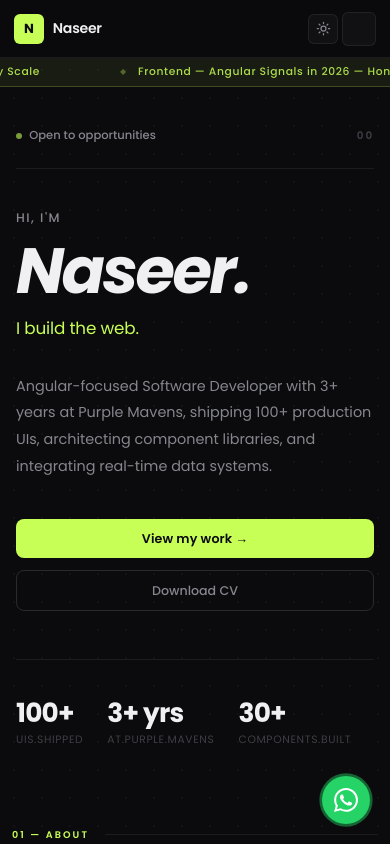
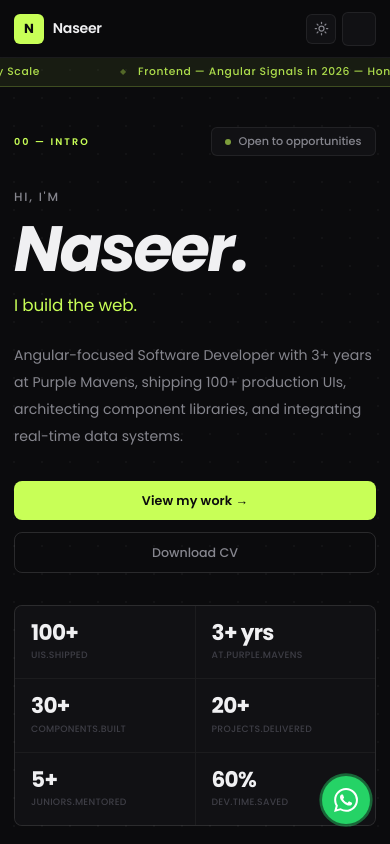
Before and after one commit to NaseerAhmad-dev/dev_portfolio, an Angular app: page / in a window 390 px wide. Shown: the top 844 px of the page. Built offline with nearby package versions, Linux system fonts and the light colour scheme.

Commit message:
updated changes

```diff
--- a/src/app/components/hero/hero.component.html
+++ b/src/app/components/hero/hero.component.html
@@ -1,13 +1,18 @@
 <section class="hero" id="home" *ngIf="hero">
 
-  <header class="hero-header">
+  <!-- ── top bar: kicker + line + status badge ── -->
+  <div class="hero-top">
+    <div class="hero-label">
+      <span class="hero-kicker">00 — intro</span>
+      <div class="hero-label-line"></div>
+    </div>
     <span class="hero-status">
       <span class="hero-dot"></span>{{ availableText }}
     </span>
-    <span class="hero-index">00</span>
-  </header>
+  </div>
 
-  <div class="hero-copy">
+  <!-- ── main copy ──────────────────────────────── -->
+  <div class="hero-body">
     <span class="hero-greeting">{{ hero.titleLine1 }}</span>
     <h1 class="hero-name">{{ hero.titleLine2 }}</h1>
     <span class="hero-role">{{ hero.titleLine3 }}</span>
@@ -20,8 +25,7 @@
     <button class="btn-glass">{{ hero.ctaSecondary }}</button>
   </div>
 
-  <hr class="hero-rule">
-
+  <!-- ── stats grid (matches certs / skills card pattern) ── -->
   <div class="hero-stats">
     <div class="hero-stat" *ngFor="let s of hero.stats">
       <span class="hero-stat-val">{{ s.value }}</span>
--- a/src/app/components/hero/hero.component.scss
+++ b/src/app/components/hero/hero.component.scss
@@ -1,6 +1,6 @@
 @keyframes pulse {
   0%, 100% { opacity: 1 }
-  50% { opacity: .3 }
+  50%       { opacity: .3 }
 }
 
 @keyframes slideIn {
@@ -19,23 +19,53 @@
   animation: slideIn .65s ease both;
 }
 
-/* ── header bar ────────────────────────────── */
-.hero-header {
+/* ── top bar ─────────────────────────────────── */
+.hero-top {
   display: flex;
+  align-items: center;
   justify-content: space-between;
-  align-items: center;
-  padding-bottom: 1.5rem;
-  margin-bottom: 3.5rem;
-  border-bottom: 1px solid var(--border);
+  gap: 1.25rem;
+  margin-bottom: 3rem;
 }
 
+.hero-label {
+  display: flex;
+  align-items: center;
+  gap: 1rem;
+  flex: 1;
+  min-width: 0;
+}
+
+.hero-kicker {
+  font-size: .6rem;
+  font-weight: 600;
+  color: var(--accent);
+  letter-spacing: .22em;
+  text-transform: uppercase;
+  white-space: nowrap;
+}
+
+.hero-label-line {
+  flex: 1;
+  height: 1px;
+  background: var(--border);
+}
+
+/* status badge — same glass style as nav pill */
 .hero-status {
   display: inline-flex;
   align-items: center;
   gap: .45rem;
-  font-size: .72rem;
+  font-size: .7rem;
   font-weight: 500;
   color: var(--text2);
+  white-space: nowrap;
+  padding: .32rem .85rem;
+  border: 1px solid var(--border);
+  border-radius: var(--r2);
+  background: var(--bg2);
+  flex-shrink: 0;
+  transition: border-color .2s, color .2s;
 }
 
 .hero-dot {
@@ -47,24 +77,17 @@
   animation: pulse 2.2s ease-in-out infinite;
 }
 
-.hero-index {
-  font-size: .65rem;
-  font-weight: 600;
-  color: var(--text3);
-  letter-spacing: .18em;
-}
-
-/* ── main copy ─────────────────────────────── */
-.hero-copy { margin-bottom: 2rem }
+/* ── main copy ───────────────────────────────── */
+.hero-body { margin-bottom: 1.5rem }
 
 .hero-greeting {
   display: block;
-  font-size: .78rem;
+  font-size: .75rem;
   font-weight: 500;
   color: var(--text2);
-  letter-spacing: .12em;
+  letter-spacing: .15em;
   text-transform: uppercase;
-  margin-bottom: .9rem;
+  margin-bottom: .85rem;
 }
 
 .hero-name {
@@ -74,57 +97,59 @@
   line-height: .92;
   letter-spacing: -.04em;
   color: var(--text);
-  margin-bottom: .9rem;
+  margin-bottom: .85rem;
 }
 
 .hero-role {
   display: block;
-  font-size: clamp(1.05rem, 2.4vw, 1.45rem);
+  font-size: clamp(1.05rem, 2.4vw, 1.4rem);
   font-weight: 400;
   color: var(--accent);
   letter-spacing: -.01em;
 }
 
-/* ── subtitle ──────────────────────────────── */
+/* ── subtitle ────────────────────────────────── */
 .hero-sub {
-  font-size: .9rem;
+  font-size: .88rem;
   color: var(--text2);
   font-weight: 400;
-  max-width: 500px;
-  line-height: 1.85;
-  margin-bottom: 2.5rem;
+  max-width: 520px;
+  line-height: 1.9;
+  margin-bottom: 2rem;
 }
 
-/* ── actions ───────────────────────────────── */
+/* ── actions ─────────────────────────────────── */
 .hero-actions {
   display: flex;
   gap: .75rem;
   flex-wrap: wrap;
-  margin-bottom: 3rem;
+  margin-bottom: 2.75rem;
 }
 
-/* ── divider ───────────────────────────────── */
-.hero-rule {
-  border: none;
-  border-top: 1px solid var(--border);
-  margin-bottom: 2.5rem;
-}
-
-/* ── stats ─────────────────────────────────── */
+/* ── stats grid — mirrors certs/skills card pattern ── */
 .hero-stats {
-  display: flex;
-  gap: 3.5rem;
-  flex-wrap: wrap;
+  display: grid;
+  grid-template-columns: repeat(3, 1fr);
+  gap: 1px;
+  background: var(--border);
+  border: 1px solid var(--border);
+  border-radius: var(--r);
+  overflow: hidden;
 }
 
 .hero-stat {
+  background: var(--bg2);
+  padding: 1.25rem 1.5rem;
   display: flex;
   flex-direction: column;
-  gap: .35rem;
+  gap: .3rem;
+  transition: background .2s;
+
+  &:hover { background: var(--bg3) }
 }
 
 .hero-stat-val {
-  font-size: 2rem;
+  font-size: 1.6rem;
   font-weight: 700;
   color: var(--text);
   line-height: 1;
@@ -132,33 +157,49 @@
 }
 
 .hero-stat-lbl {
-  font-size: .67rem;
+  font-size: .6rem;
   color: var(--text3);
-  font-weight: 400;
+  font-weight: 500;
   letter-spacing: .06em;
   text-transform: uppercase;
 }
 
-/* ── responsive ────────────────────────────── */
+/* ── responsive ──────────────────────────────── */
 @media (max-width: 680px) {
   .hero {
     padding: 2.5rem .875rem 2rem;
     min-height: auto;
   }
 
+  .hero-top { margin-bottom: 2rem }
+
+  .hero-label-line { display: none }
+
   .hero-name { font-size: clamp(3.8rem, 18vw, 5.5rem) }
 
-  .hero-stats { gap: 2rem }
+  .hero-actions { margin-bottom: 2rem }
 
-  .hero-header { margin-bottom: 2.5rem }
+  /* 2×3 → keep 3 cols but tighten padding */
+  .hero-stat { padding: 1rem .875rem }
+  .hero-stat-val { font-size: 1.3rem }
+  .hero-stat-lbl { font-size: .55rem; letter-spacing: .03em }
+}
+
+@media (max-width: 480px) {
+  /* collapse to 2 columns so labels don't truncate */
+  .hero-stats { grid-template-columns: repeat(2, 1fr) }
+  .hero-stat { padding: 1rem }
+  .hero-stat-val { font-size: 1.35rem }
+  .hero-stat-lbl { font-size: .58rem }
 }
 
 @media (max-width: 400px) {
-  .hero { padding: 2.5rem 1rem 2rem }
   .hero-name { font-size: clamp(3rem, 18vw, 4rem) }
-  .hero-stats { gap: 1.5rem }
-  .hero-stat-val { font-size: 1.65rem }
-  .hero-actions { flex-direction: column; align-items: stretch }
-  .hero-actions .btn-glow,
-  .hero-actions .btn-glass { text-align: center }
+
+  .hero-actions {
+    flex-direction: column;
+    align-items: stretch;
+
+    .btn-glow, .btn-glass { text-align: center }
+  }
 }
--- a/src/app/components/nav/nav.component.html
+++ b/src/app/components/nav/nav.component.html
@@ -1,4 +1,6 @@
 <nav [class.menu-open]="menuOpen">
+
+  <!-- left: logo -->
   <a class="logo-wrap" routerLink="/" (click)="closeMenu()">
     <div class="logo-mark">N</div>
     <div class="logo-text">
@@ -7,12 +9,13 @@
     </div>
   </a>
 
-  <div class="nav-right">
+  <!-- center: nav links -->
   <div class="nav-links" [class.open]="menuOpen">
     <a *ngFor="let l of navLinks" [href]="l.href" (click)="closeMenu()">{{ l.label }}</a>
     <a routerLink="/blog" routerLinkActive="active" class="nav-blog-pill" (click)="closeMenu()">Blog</a>
   </div>
 
+  <!-- right: theme toggle + hamburger -->
   <div class="nav-end">
     <button
       class="theme-toggle"
@@ -37,7 +40,7 @@
       <span></span>
     </button>
   </div>
-  </div>
+
 </nav>
 
 <div class="nav-backdrop" [class.visible]="menuOpen" (click)="closeMenu()"></div>
--- a/src/app/components/nav/nav.component.scss
+++ b/src/app/components/nav/nav.component.scss
@@ -14,7 +14,7 @@ nav {
   transition: background .35s ease, border-color .25s ease;
 }
 
-/* ── logo ───────────────────────────────────── */
+/* ── logo (left zone) ───────────────────────── */
 .logo-wrap {
   display: flex;
   align-items: center;
@@ -22,6 +22,7 @@ nav {
   cursor: pointer;
   text-decoration: none;
   flex-shrink: 0;
+  min-width: 130px;
 }
 
 .logo-mark {
@@ -57,35 +58,33 @@ nav {
 }
 
 .logo-role {
-  font-size: .64rem;
+  font-size: .62rem;
   font-weight: 400;
   color: var(--text3);
   transition: color .2s;
 }
 
-/* ── right wrapper ──────────────────────────── */
-.nav-right {
+/* ── links (center zone) ────────────────────── */
+.nav-links {
   display: flex;
   align-items: center;
-  gap: .5rem;
-}
-
-/* ── links row ──────────────────────────────── */
-.nav-links {
-  display: flex;
-  gap: .1rem;
-  align-items: center;
+  gap: .05rem;
+  /* true centering between logo and end */
+  position: absolute;
+  left: 50%;
+  transform: translateX(-50%);
 }
 
 .nav-links a {
   text-decoration: none;
-  font-size: .76rem;
+  font-size: .75rem;
   font-weight: 500;
   color: var(--text2);
-  padding: .4rem .9rem;
+  padding: .38rem .8rem;
   border-radius: var(--r2);
   transition: color .15s, background .15s;
   cursor: pointer;
+  white-space: nowrap;
 
   &:hover { color: var(--text); background: var(--bg2) }
 }
@@ -96,15 +95,19 @@ nav {
   color: var(--accent) !important;
   border: 1px solid var(--accent-border) !important;
   font-weight: 600 !important;
+  margin-left: .35rem;
 
   &:hover { background: rgba(200,255,87,.13) !important }
 }
 
-/* ── nav-end: theme toggle + hamburger ──────── */
+/* ── right zone ─────────────────────────────── */
 .nav-end {
   display: flex;
   align-items: center;
-  gap: .25rem;
+  gap: .35rem;
+  flex-shrink: 0;
+  min-width: 130px;
+  justify-content: flex-end;
 }
 
 /* ── theme toggle ───────────────────────────── */
@@ -134,7 +137,7 @@ nav {
   &:active { transform: rotate(15deg) scale(.92) }
 }
 
-/* ── hamburger button ───────────────────────── */
+/* ── hamburger ──────────────────────────────── */
 .hamburger {
   display: none;
   flex-direction: column;
@@ -177,26 +180,21 @@ nav {
   &.visible { display: block }
 }
 
-/* ── responsive ─────────────────────────────── */
-@media (max-width: 680px) {
-  nav { padding: 0 .875rem }
-
-  .logo-role { display: none }
-
-  .theme-toggle { width: 30px; height: 30px }
-
-  .hamburger { display: flex }
+/* ── tablet: hamburger from 900px ───────────── */
+@media (max-width: 900px) {
+  nav { padding: 0 1.5rem }
 
   .nav-links {
     display: none;
     position: fixed;
+    transform: none;
     top: 58px;
     left: 0;
     right: 0;
     flex-direction: column;
     align-items: stretch;
     gap: .25rem;
-    padding: .75rem .875rem 1.25rem;
+    padding: .75rem 1.25rem 1.25rem;
     background: rgba(11,11,13,.97);
     backdrop-filter: blur(18px);
     -webkit-backdrop-filter: blur(18px);
@@ -207,9 +205,22 @@ nav {
 
     a {
       padding: .65rem .9rem;
-      font-size: .8rem;
+      font-size: .82rem;
     }
 
-    .nav-blog-pill { margin-top: .25rem }
+    .nav-blog-pill { margin-left: 0; margin-top: .25rem }
   }
+
+  .hamburger { display: flex }
 }
+
+/* ── mobile ─────────────────────────────────── */
+@media (max-width: 680px) {
+  nav { padding: 0 .875rem }
+
+  .logo-role { display: none }
+  .logo-wrap { min-width: auto }
+  .nav-end { min-width: auto }
+
+  .theme-toggle { width: 30px; height: 30px }
+}
--- a/src/assets/data/portfolio.json
+++ b/src/assets/data/portfolio.json
@@ -22,9 +22,12 @@
     "ctaSecondary": "Download CV",
     "scrollHint": "scroll to explore",
     "stats": [
-      {"value": "100+", "label": "uis.shipped"},
-      {"value": "3+ yrs", "label": "at.purple.mavens"},
-      {"value": "30+",   "label": "components.built"}
+      {"value": "100+",  "label": "uis.shipped"},
+      {"value": "3+ yrs","label": "at.purple.mavens"},
+      {"value": "30+",   "label": "components.built"},
+      {"value": "20+",   "label": "projects.delivered"},
+      {"value": "5+",    "label": "juniors.mentored"},
+      {"value": "60%",   "label": "dev.time.saved"}
     ]
   },
 
--- a/src/styles.scss
+++ b/src/styles.scss
@@ -53,7 +53,7 @@ body {
   background-size: 28px 28px;
   color: var(--text);
   font-family: 'Poppins', sans-serif;
-  overflow-x: hidden;
+  overflow-x: clip;
   min-height: 100vh;
   -webkit-font-smoothing: antialiased;
   -moz-osx-font-smoothing: grayscale;
@@ -267,6 +267,13 @@ footer {
 }
 
 /* ─── Responsive ─────────────────────────────── */
+/* Light mode mobile nav dropdown (matches hamburger breakpoint) */
+@media (max-width: 900px) {
+  [data-theme="light"] .nav-links {
+    background: rgba(244,244,242,.97);
+  }
+}
+
 @media (max-width: 680px) {
   .section { padding: 3rem .875rem }
   .section-title { font-size: 1.6rem; margin-bottom: 2rem }
@@ -286,10 +293,6 @@ footer {
     gap: .35rem;
   }
 
-  /* Light mode mobile nav dropdown */
-  [data-theme="light"] .nav-links {
-    background: rgba(244,244,242,.97);
-  }
 }
 
 @media (max-width: 400px) {
```
Lines whose indentation alone changed are shown as unchanged.
